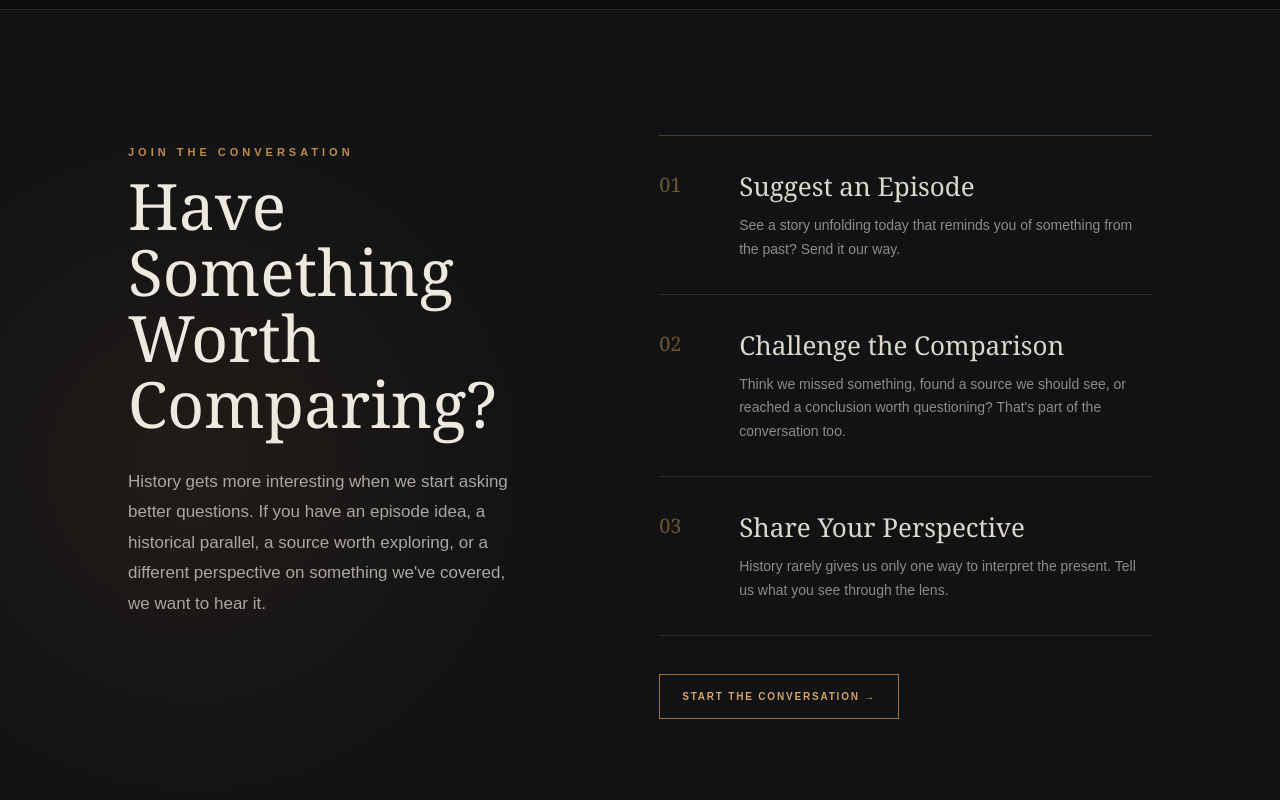
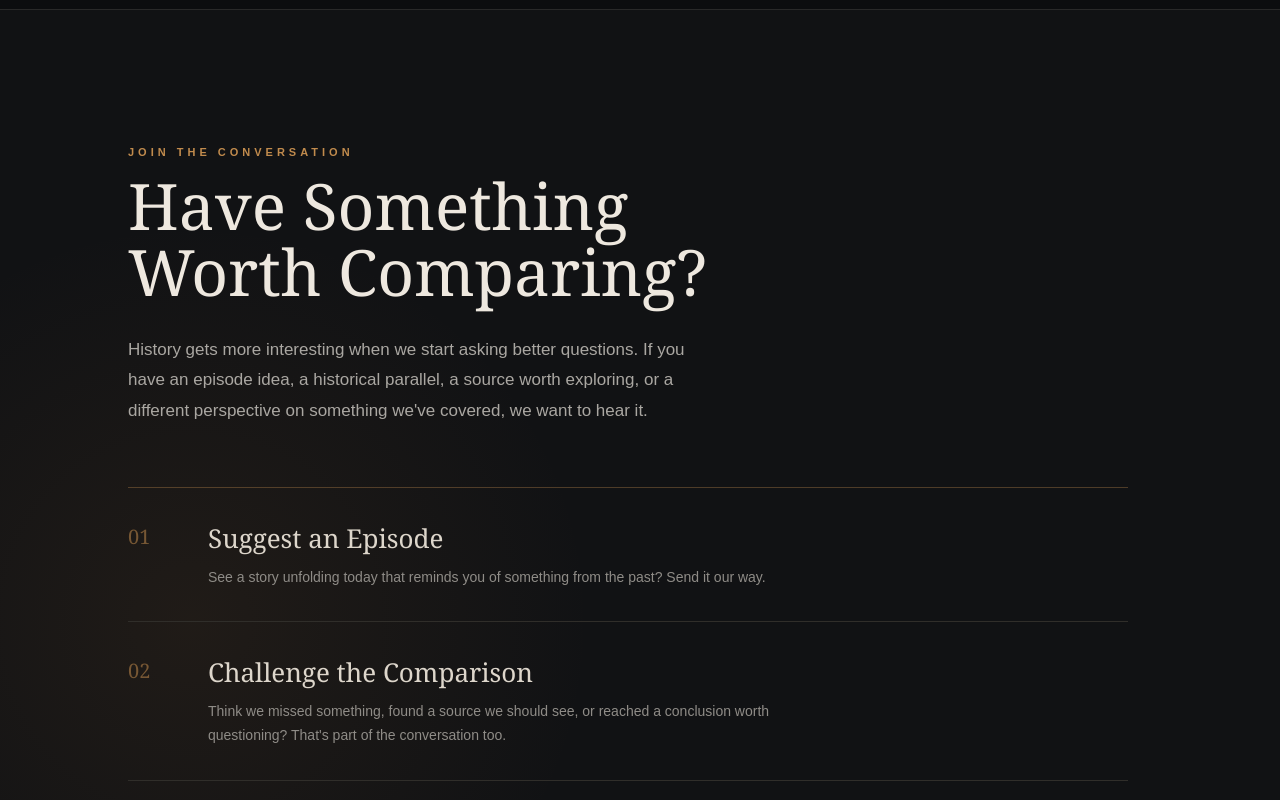
Before and after one commit to RyanTCT/the-comparative-truth, a Next.js app: page / in a window 1280 px wide. Shown: the part 3380-4180 px from the top of the page. Built offline with nearby package versions, Linux system fonts and the light colour scheme.

Commit message:
Adjust contact container styles in globals.css

```diff
--- a/app/globals.css
+++ b/app/globals.css
@@ -1662,10 +1662,12 @@ footer p {
 
 .contact-container {
   width: 100%;
+  max-width: 1000px;
+
   display: grid;
-  grid-template-columns: 0.9fr 1.1fr;
-
-  gap: clamp(70px, 10vw, 150px);
+  grid-template-columns: 1fr;
+
+  gap: 60px;
 
   align-items: start;
 }
```
